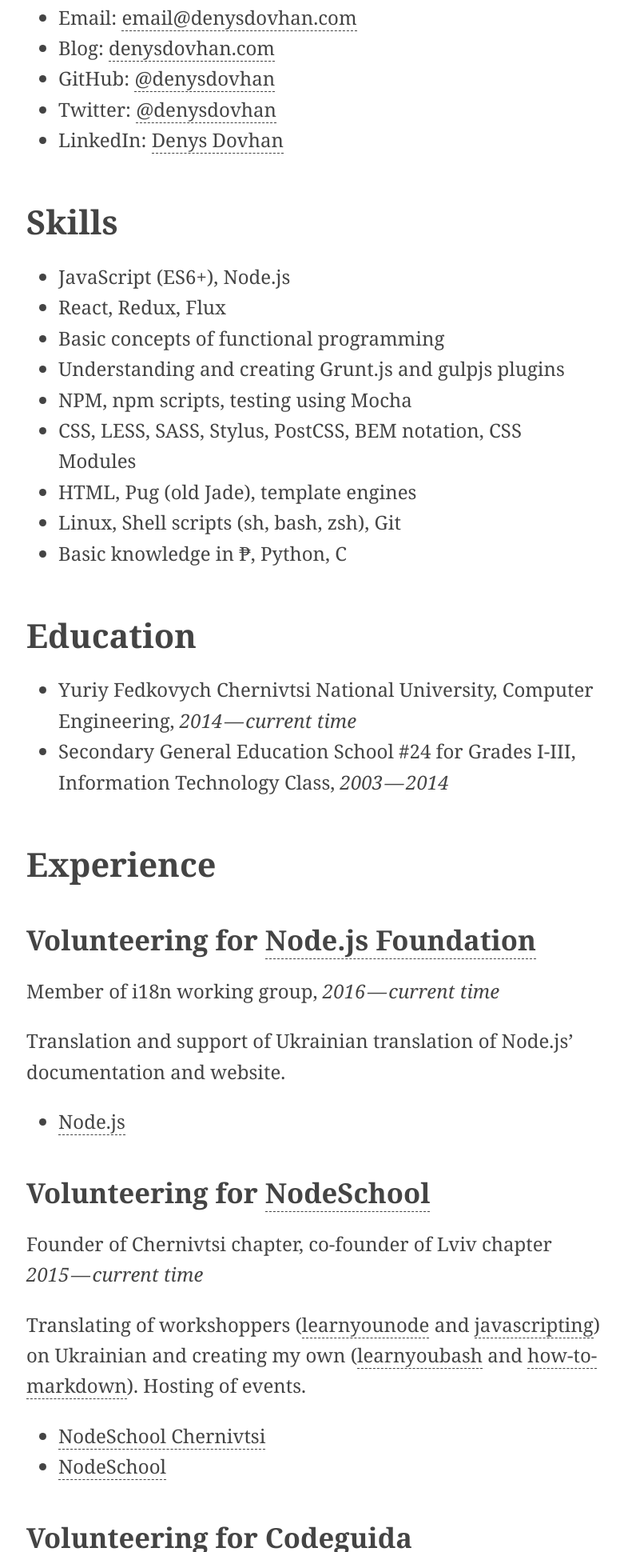
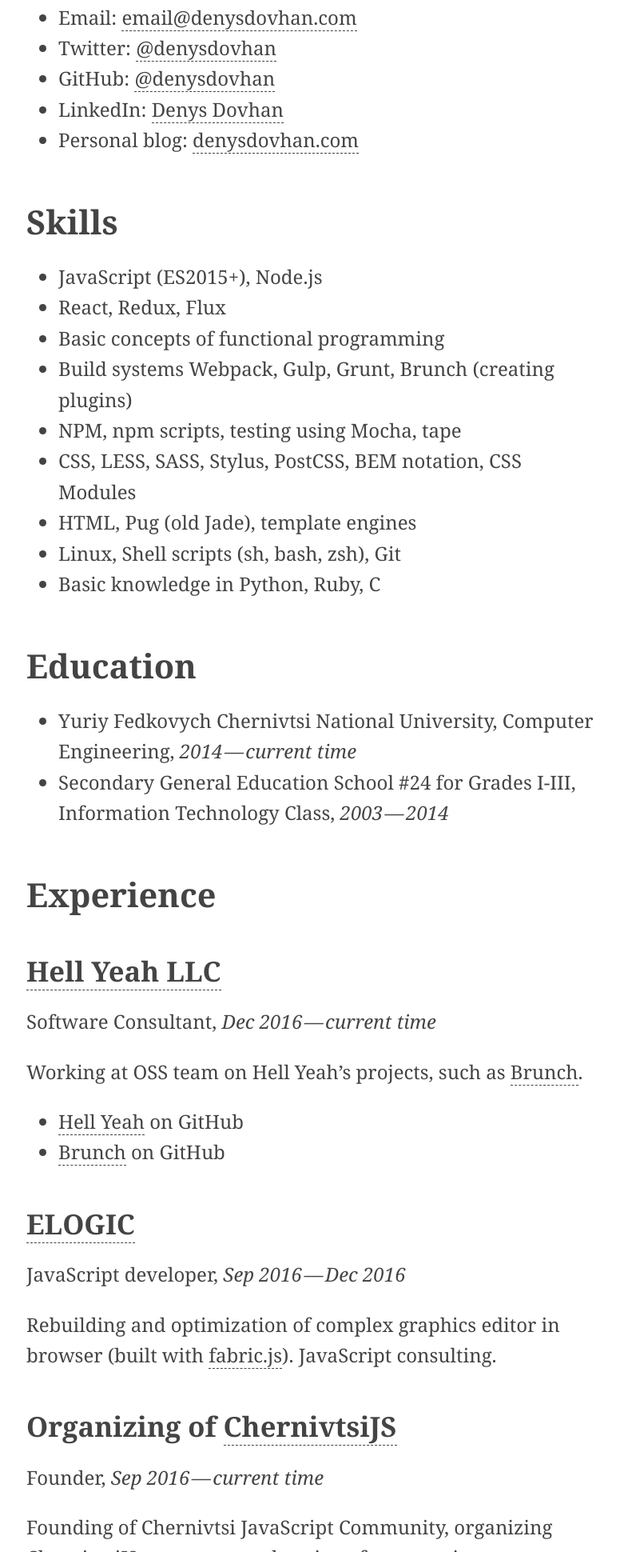
Before and after one commit to denysdovhan/cv, a plain HTML site: page index.html in a window 1280 px wide. Shown: the part 860-2800 px from the top of the page at 80% size, without its empty margins (247-1028 px from the left). Drawn offline with Linux system fonts and the light colour scheme.

Commit message:
Update Jan 13, 2017 9:20 PM

```diff
--- a/index.html
+++ b/index.html
@@ -17,7 +17,7 @@
     <main class="main-content"><h1>Denys Dovhan’s Resume</h1>
 <p>My name is Denys Dovhan. I am:</p>
 <ul>
-<li>19 years old</li>
+<li>20 years old</li>
 <li>living in <a href="https://goo.gl/maps/Ra74V1Dyqbp">Chernivtsi, Ukraine</a></li>
 <li>studying at Chernivtsi National University</li>
 <li>active opensource participator.</li>
@@ -27,22 +27,22 @@
 <ul>
 <li>Phone: +38 095 110–03–92</li>
 <li>Email: <a href="mailto:email@denysdovhan.com">email@denysdovhan.com</a></li>
-<li>Blog: <a href="http://denysdovhan.com">denysdovhan.com</a></li>
+<li>Twitter: <a href="https://twitter.com/denysdovhan">@denysdovhan</a></li>
 <li>GitHub: <a href="https://github.com/denysdovhan">@denysdovhan</a></li>
-<li>Twitter: <a href="https://twitter.com/denysdovhan">@denysdovhan</a></li>
 <li>LinkedIn: <a href="https://linkedin.com/in/denysdovhan">Denys Dovhan</a></li>
+<li>Personal blog: <a href="http://denysdovhan.com">denysdovhan.com</a></li>
 </ul>
 <h2>Skills</h2>
 <ul>
-<li>JavaScript (ES6+), Node.js</li>
+<li>JavaScript (ES2015+), Node.js</li>
 <li>React, Redux, Flux</li>
 <li>Basic concepts of functional programming</li>
-<li>Understanding and creating Grunt.js and gulpjs plugins</li>
-<li>NPM, npm scripts, testing using Mocha</li>
+<li>Build systems Webpack, Gulp, Grunt, Brunch (creating plugins)</li>
+<li>NPM, npm scripts, testing using Mocha, tape</li>
 <li>CSS, LESS, SASS, Stylus, PostCSS, BEM notation, CSS Modules</li>
 <li>HTML, Pug (old Jade), template engines</li>
 <li>Linux, Shell scripts (sh, bash, zsh), Git</li>
-<li>Basic knowledge in ₱, Python, C</li>
+<li>Basic knowledge in Python, Ruby, C</li>
 </ul>
 <h2>Education</h2>
 <ul>
@@ -50,21 +50,38 @@
 <li>Secondary General Education School #24 for Grades I-III, Information Technology Class, <em>2003 — 2014</em></li>
 </ul>
 <h2>Experience</h2>
+<h3><a href="http://hellyeah.is/">Hell Yeah LLC</a></h3>
+<p>Software Consultant, <em>Dec 2016 — current time</em></p>
+<p>Working at OSS team on Hell Yeah’s projects, such as <a href="https://brunch.io">Brunch</a>.</p>
+<ul>
+<li><a href="https://github.com/hellyeahllc">Hell Yeah</a> on GitHub</li>
+<li><a href="">Brunch</a> on GitHub</li>
+</ul>
+<h3><a href="https://elogic.co/">ELOGIC</a></h3>
+<p>JavaScript developer, <em>Sep 2016 — Dec 2016</em></p>
+<p>Rebuilding and optimization of complex graphics editor in browser (built with <a href="http://fabricjs.com/">fabric.js</a>). JavaScript consulting.</p>
+<h3>Organizing of <a href="http://chernivtsi.js.org">ChernivtsiJS</a></h3>
+<p>Founder, <em>Sep 2016 — current time</em></p>
+<p>Founding of Chernivtsi JavaScript Community, organizing ChernivtsiJS meet-ups, moderating of community.</p>
+<ul>
+<li><a href="https://www.facebook.com/chernivtsijs">ChernivtsiJS</a> on Facebook</li>
+<li><a href="https://twitter.com/chernivtsijs">ChernivtsiJS</a> on Twitter </li>
+</ul>
 <h3>Volunteering for <a href="https://nodejs.org/">Node.js Foundation</a></h3>
-<p>Member of i18n working group, <em>2016 — current time</em></p>
+<p>Member of i18n working group, <em>Jul 2016 — current time</em></p>
 <p>Translation and support of Ukrainian translation of Node.js’ documentation and website.</p>
 <ul>
 <li><a href="https://nodejs.org/uk/">Node.js</a></li>
 </ul>
 <h3>Volunteering for <a href="http://nodeschool.io/">NodeSchool</a></h3>
-<p>Founder of Chernivtsi chapter, co-founder of Lviv chapter <em>2015 — current time</em></p>
-<p>Translating of workshoppers (<a href="https://github.com/workshopper/learnyounode">learnyounode</a> and <a href="https://github.com/sethvincent/javascripting">javascripting</a>) on Ukrainian and creating my own (<a href="https://github.com/denysdovhan/learnyoubash">learnyoubash</a> and <a href="https://github.com/denysdovhan/how-to-markdown">how-to-markdown</a>). Hosting of events.</p>
+<p>Chapter organizer, <em>Oct 2015 — current time</em></p>
+<p>Founding of Chernivtsi chapter. Co-founding of Ternopil and Lviv chapters. Translating of workshoppers (<a href="https://github.com/workshopper/learnyounode">learnyounode</a> and <a href="https://github.com/sethvincent/javascripting">javascripting</a>) on Ukrainian and creating my own (<a href="https://github.com/denysdovhan/learnyoubash">learnyoubash</a> and <a href="https://github.com/denysdovhan/how-to-markdown">how-to-markdown</a>). Hosting of events.</p>
 <ul>
 <li><a href="http://nodeschool.io/chernivtsi">NodeSchool Chernivtsi</a></li>
 <li><a href="http://nodeschool.io/">NodeSchool</a></li>
 </ul>
 <h3>Volunteering for <a href="http://codeguida.com/">Codeguida</a></h3>
-<p>JavaScript Developer, Writer, <em>2015 — 2016</em></p>
+<p>JavaScript developer, writer, <em>Jan 2015 — Jul 2016</em></p>
 <p>Codeguida is an Ukrainian site about technologies. I worked on server–side JavaScript tools for building sources and application for <a href="https://github.com/codeguida/email-generator">generating email letters</a>. I wrote a lot of articles about CSS and JavaScript. Also I wrote weekly digest about Linux and Open Source. Here are few of my articles (on Ukrainian):</p>
 <ul>
 <li><a href="http://codeguida.com/post/270/">Конспект по Bash (Compendium about Bash)</a></li>
@@ -74,11 +91,7 @@
 <h3>Freelance</h3>
 <p><em>2012 — 2014</em></p>
 <p>When I was studying at School, I created few sites as freelancer.</p>
-<ul>
-<li><a href="http://milanshop.it/">“Milanshop”</a> — shopping tour company from Milan</li>
-<li><a href="http://marinamebli.com.ua/">“Marina”</a> — furniture factory</li>
-</ul>
-<h3>My own projects</h3>
+<h3>My personal projects</h3>
 <ul>
 <li><a href="https://github.com/denysdovhan/bash-handbook">bash-handbook</a> — simple handbook for those who wanna learn Bash</li>
 <li><a href="https://github.com/denysdovhan/learnyoubash">learnyoubash</a> — interactive workshop for learning Bash</li>
@@ -87,8 +100,14 @@
 <li><a href="https://github.com/denysdovhan/one-gnome-terminal">one-gnome-terminal</a> — Atom’s One Dark and One Light theme for GNOME Terminal</li>
 <li><a href="https://github.com/denysdovhan/textr-cli">Textr CLI</a> — CLI for <a href="https://github.com/A/textr">Textr</a> — modular typographic framework</li>
 <li><a href="https://github.com/denysdovhan/spaceship-zsh-theme">Spaceship ZSH</a> — An “Oh My ZSH!” theme for Astronauts.</li>
-<li><a href="https://github.com/denysdovhan/typographic-markdown">typographic-markdown</a> — a tool which fixes typographic problems in markdown files, skipping code blocks.</li>
 </ul>
+<h2>Talks</h2>
+<h3><a href="https://youtu.be/ijXfFu61XH0">Shells written in JavaScript</a> 🇺🇸</h3>
+<p><em>KharkivJS #5, 5–6 Nov 2016</em> — <a href=""><strong>Slides</strong></a></p>
+<p>Explanation of JavaScript shells and existing implementations, such as cash, Vorpal, awkward, nshell, jssh, shjs.</p>
+<h3>Promises and thenables 🇺🇦</h3>
+<p><em>ChernivtsiJS, 14 Sep 2016</em> — <a href="http://denysdovhan.com/slides-promises"><strong>Slides</strong></a></p>
+<p>My researches of Promise/A+ specification. Explanation of how JavaScript Promises work by creating own implementation.</p>
 <!-- Links -->
 </main>
     <footer class="site-footer"><a href="http://denysdovhan.com">(͠◉_◉᷅ )</a></footer>
```
